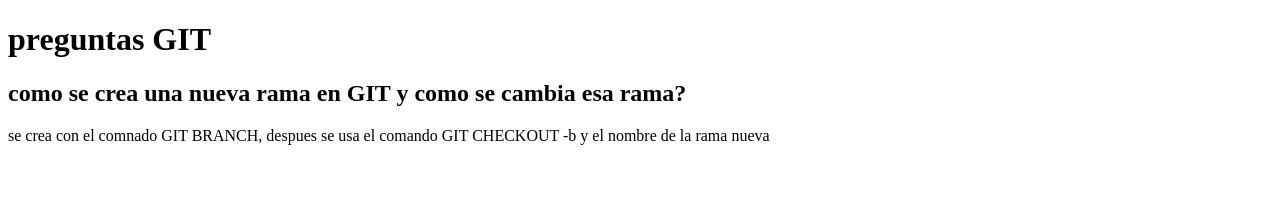
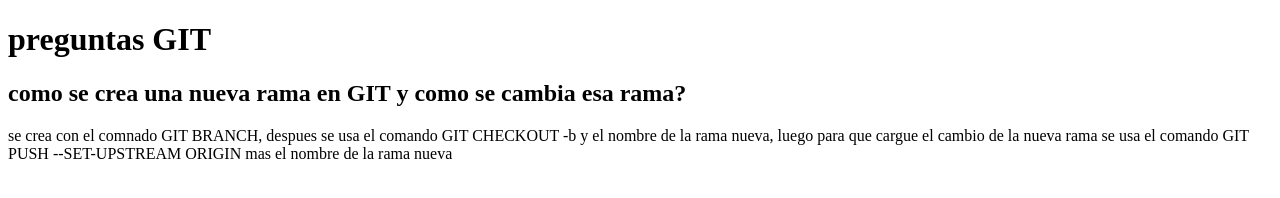
Before and after one commit to cris92gar/cris92gar.github.io, a plain HTML site: page index.html in a window 1280 px wide. Drawn offline with Linux system fonts and the light colour scheme.

Commit message:
ultima modificacion
se complementa la respuesta

```diff
--- a/index.html
+++ b/index.html
@@ -8,6 +8,6 @@
 <body>
     <h1> preguntas GIT</h1>
     <H2>como se crea una nueva rama en GIT y como se cambia esa rama?</H2>
-    <p> se crea con el comnado GIT BRANCH, despues se usa el comando GIT CHECKOUT -b y el nombre de la rama nueva</p>
+    <p> se crea con el comnado GIT BRANCH, despues se usa el comando GIT CHECKOUT -b y el nombre de la rama nueva, luego para que cargue el cambio de la nueva rama se usa el comando GIT PUSH --SET-UPSTREAM ORIGIN mas el nombre de la rama nueva</p>
 </body>
 </html>
```
